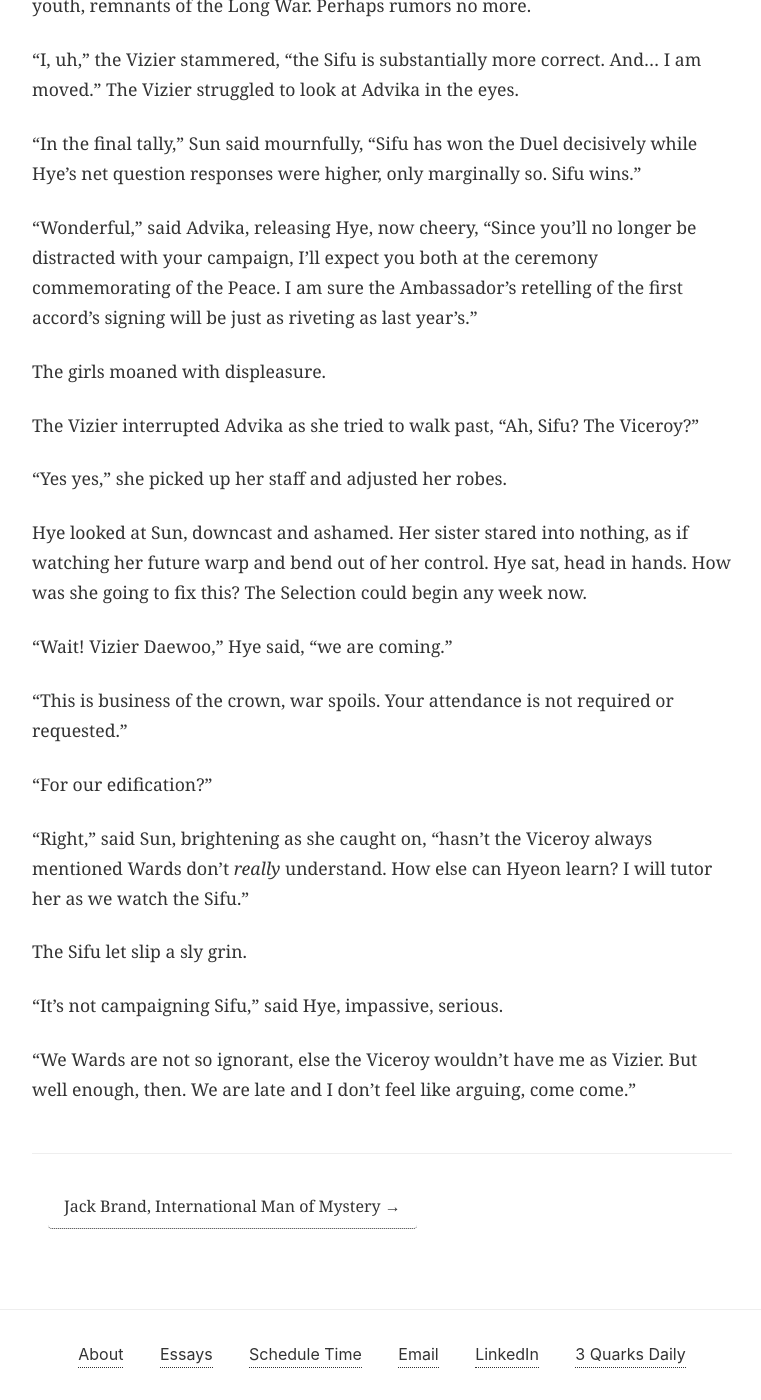
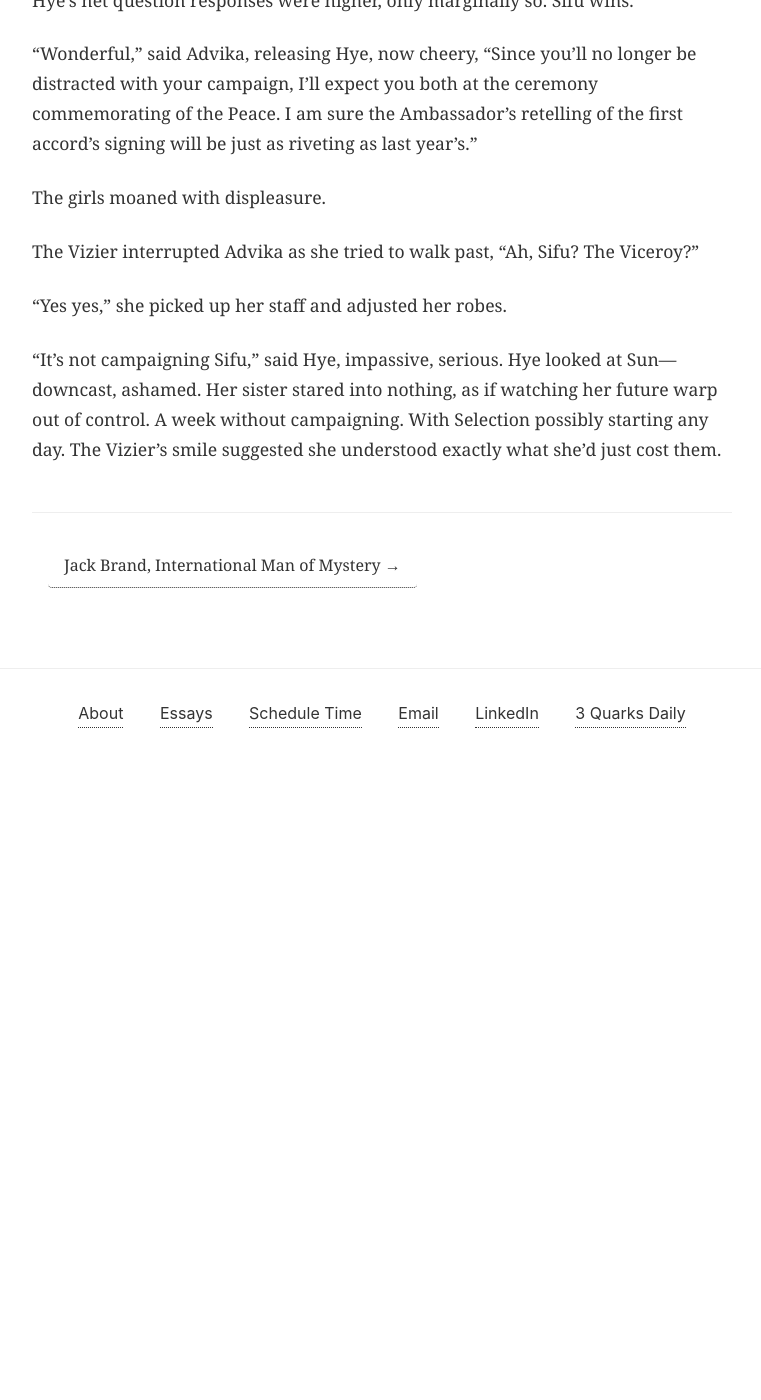
Before and after one commit to kmunki/kmunki.github.io, a Jekyll site: the page built from _fiction/violet/011-chapter-01.md, in a window 1280 px wide and 1400 px high, scrolled down 10964 px. Shown: the whole window, without its empty margins (258-1019 px from the left). Built offline with Jekyll 4.4.1, drawn with Linux system fonts in a browser that asks for light colours; after the commit the page ends 11724 px from its top, so only the background shows below that; some of the changed text lies outside the part shown.

Commit message:
Polish Ch 1: Tighten opening, sharpen Vizier entrance, refine duel response, strengthen ending stakes

```diff
--- a/_fiction/violet/011-chapter-01.md
+++ b/_fiction/violet/011-chapter-01.md
@@ -7,7 +7,7 @@
 act: 1
 date: November 02, 2025
 ---
-Hye, royal Ward of the New Joseon Dynasty, had never quite understood her luck. Chosen from her rainy fishing village at four, whether by chance or fate—they were forever arguing which it was—she was put with the same Royal Rearer as Sun. Only five herself, the royal-born Princess sat next to the scared, sad newcomer. Hye clung to her and, in many ways, never quite let go. Sixteen intervening years and a battalion of tutors, courses, and ceremonies later they were still a pair.
+Hye had never quite understood her luck. Chosen from her rainy fishing village at four—whether by chance or fate, they were forever arguing which—she was put with the same Royal Rearer as Sun. The princess was only five, royal-born and curious, sitting next to a scared, sad newcomer. Hye clung to her and, in many ways, never quite let go. Sixteen intervening years and a battalion of tutors, courses, and ceremonies later they were still a pair.
 
 With its black-in-the-shade-green-in-the-sun tiles and conifer gardens, the Summer Palace almost glowed as golden-hour light spilled across the mountainside. Enjoying the deliciously cool autumn afternoon, Princess Sun grinned as she came around the curving stone path to find her sister balled up on a settee, elbows on knees, nose in book.
 
@@ -117,9 +117,7 @@
 
 “Then it’s decided,” said Advika, then turning, “Ah, Vizier Daewoo, your timing is impeccable.”
 
-Nearly floating down the mountain path from the palace was Vizier Daewoo Eun, chief advisor to the Viceroy. Her thick-layered robes were embroidered with jewels and charms, heavy with wealth and responsibility. Her clasped hands were tucked into long, overlapping sleeves and her tall, trapezoidal hat jangled with formal ornamentation.
-
-“I do not have time for your games, Sifu Advika,” said the Vizier.
+Vizier Daewoo Eun floated down the mountain path, her layered robes embroidered with jewels and charms, her tall hat jangling with formality. "I do not have time for your games, Sifu Advika," she said, the opulence making her objection sharper—here was authority interrupted.
 
 “Crane-Dragon Duel is hardly a game, your honor! Sifu has bet us a boon!”
 
@@ -197,11 +195,11 @@
 
 “Response!” Hye said bouncing and juking at Advika’s renewed attempts to wrestle her student.
 
-“Hye second response!” Shouted Sun.
+"Hye second response!" Shouted Sun.
 
-“From the elements, the light of the sun, breath of the wind, and heat of the earth, my meals are found. It’s true! Bah!” Hye leaped over a sweep, “But waste is not allowed. My mighty stomachs, dread digesters, turn even deadly tanks of war into the elements I need to survive. Elements I eat and, thus, elements I make! And from the elements: agar, that most miraculous improver of life’s own methods and means!”
+"From the elements I eat—sun, wind, earth—my meals are found. My stomachs transform war-debris into the elements I need. Elements I eat, elements I make: agar flows forth." Hye leaped over a sweep, breathless but triumphant.
 
-Daewoo clapped, “Full marks, for Ward Hyeon,” she shouted, in delight. What fun this was!
+Daewoo clapped, "Full marks, for Ward Hyeon," she shouted, in delight. What fun this was!
 
 “Yes!” Shouted Sun, beaming, “I mean… Fight!”
 
@@ -253,18 +251,4 @@
 
 “Yes yes,” she picked up her staff and adjusted her robes.
 
-Hye looked at Sun, downcast and ashamed. Her sister stared into nothing, as if watching her future warp and bend out of her control. Hye sat, head in hands. How was she going to fix this? The Selection could begin any week now.
-
-“Wait! Vizier Daewoo,” Hye said, “we are coming.”
-
-“This is business of the crown, war spoils. Your attendance is not required or requested.”
-
-“For our edification?”
-
-“Right,” said Sun, brightening as she caught on, “hasn’t the Viceroy always mentioned Wards don’t *really* understand. How else can Hyeon learn? I will tutor her as we watch the Sifu.”
-
-The Sifu let slip a sly grin.
-
-“It’s not campaigning Sifu,” said Hye, impassive, serious.
-
-“We Wards are not so ignorant, else the Viceroy wouldn’t have me as Vizier. But well enough, then. We are late and I don’t feel like arguing, come come.”
+"It's not campaigning Sifu," said Hye, impassive, serious. Hye looked at Sun—downcast, ashamed. Her sister stared into nothing, as if watching her future warp out of control. A week without campaigning. With Selection possibly starting any day. The Vizier's smile suggested she understood exactly what she'd just cost them.
```
